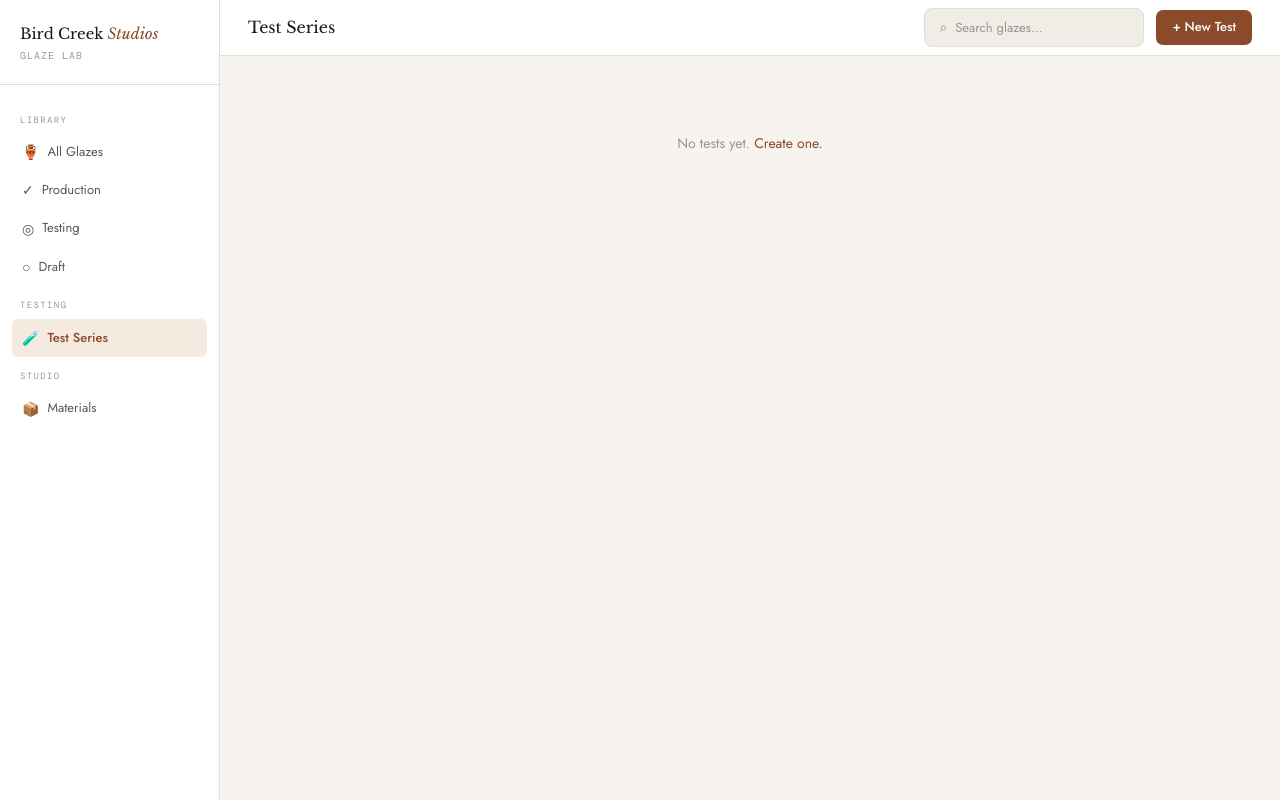
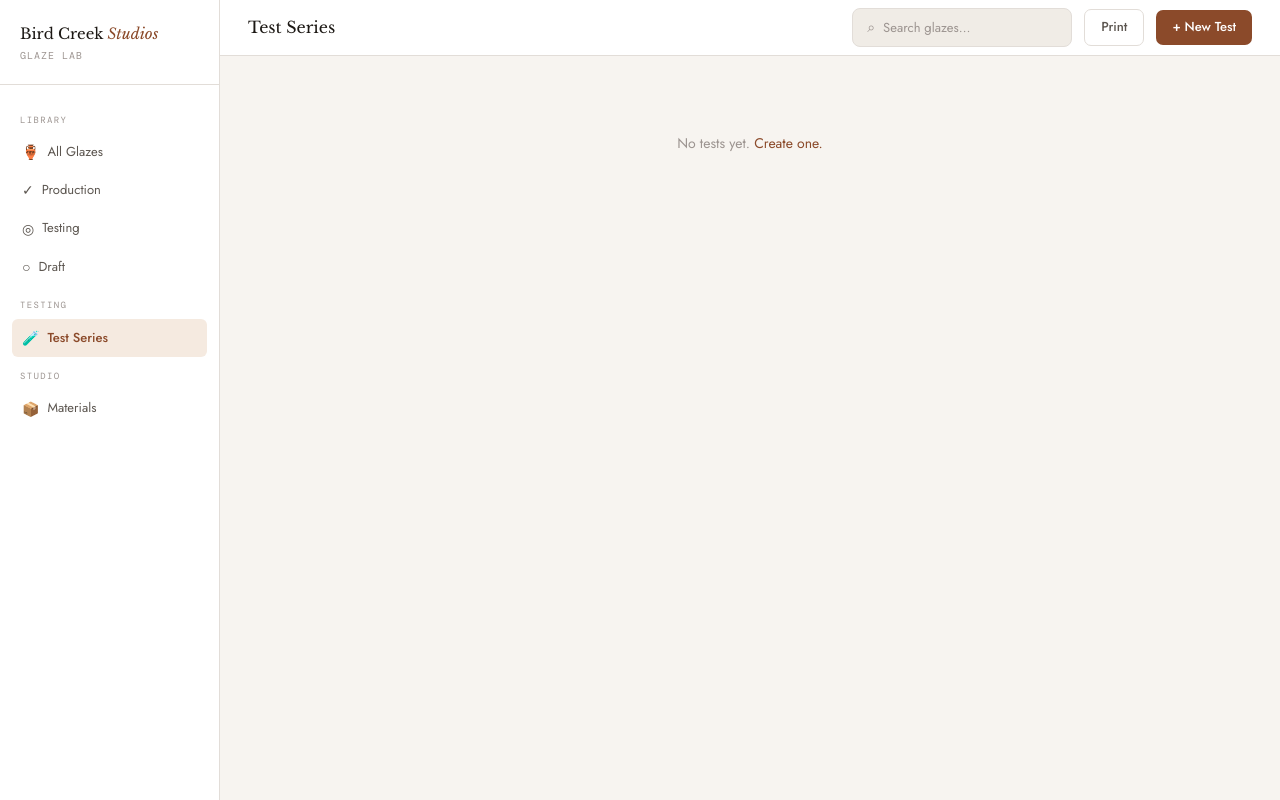
Before and after one commit to LydWil43/glazelab, a Flask app: page /tests in a window 1280 px wide. Run offline with Flask 3, Linux system fonts and the light colour scheme; some web fonts are replaced.

Commit message:
Add print tests page

```diff
--- a/templates/tests.html
+++ b/templates/tests.html
@@ -2,6 +2,7 @@
 {% block title %}Tests{% endblock %}
 {% block topbar_title %}Test Series{% endblock %}
 {% block topbar_actions %}
+  <a href="{{ url_for('print_tests') }}" target="_blank" class="btn btn-ghost">Print</a>
   <a href="{{ url_for('new_test') }}" class="btn btn-primary">+ New Test</a>
 {% endblock %}
 
```
